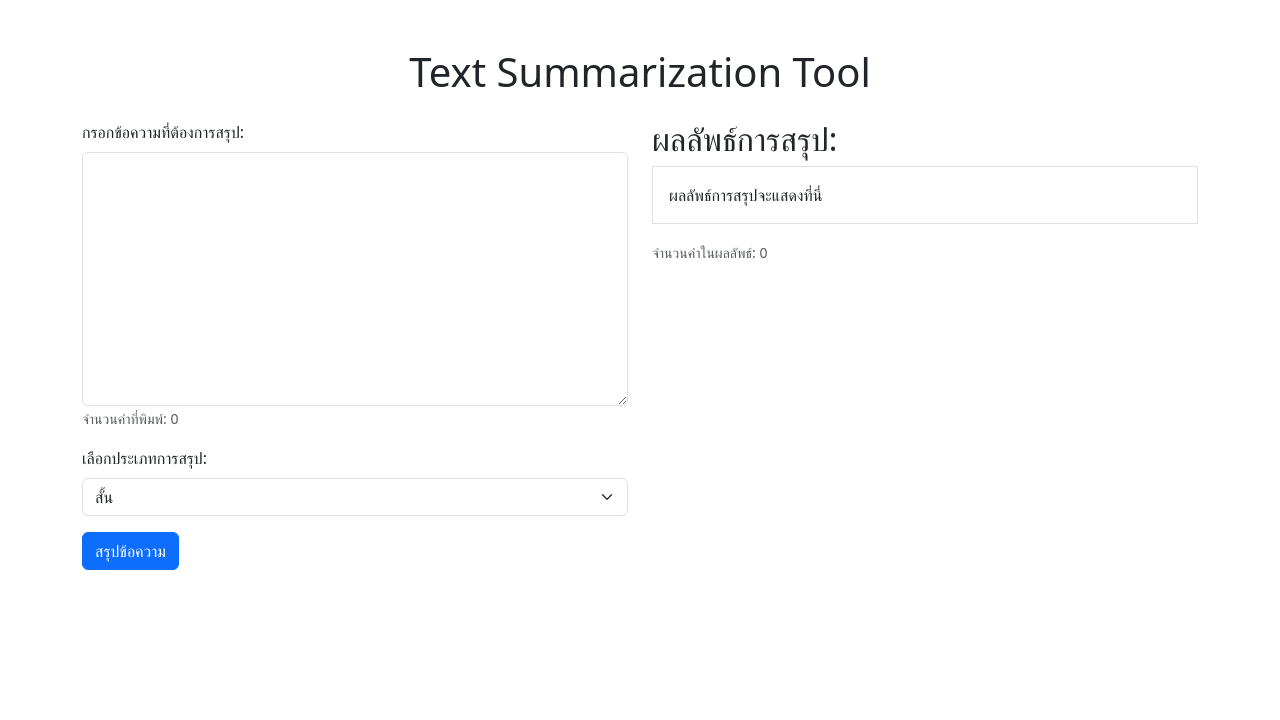
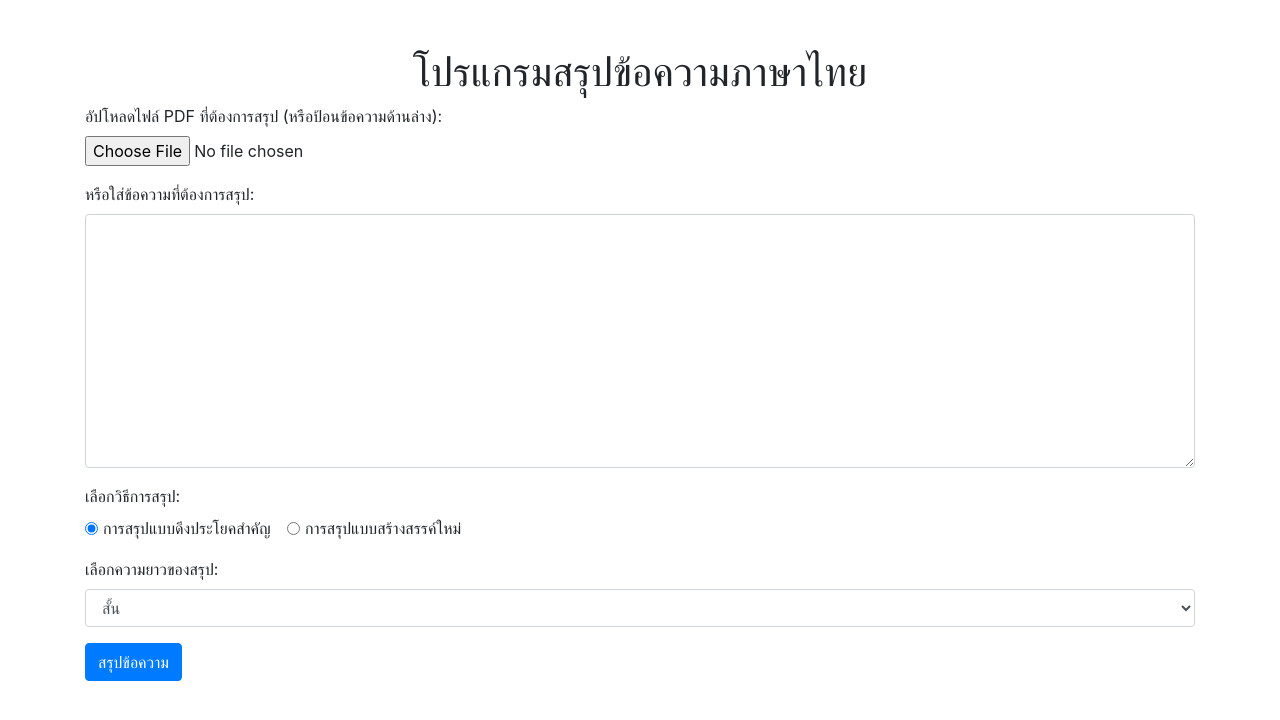
Before and after one commit to Fikei1151/Text-Summarization-app, a Flask app: page / in a window 1280 px wide. Shown: the top 720 px of the page. Run offline with Flask 3, Linux system fonts and the light colour scheme; some libraries are stand-ins or nearby versions.

Commit message:
susses summury

```diff
--- a/app.py
+++ b/app.py
@@ -1,69 +1,128 @@
 from flask import Flask, render_template, request
-from transformers import MT5ForConditionalGeneration, AutoTokenizer
-from torch import cuda
+from transformers import AutoTokenizer, AutoModelForSeq2SeqLM
+from pythainlp.tokenize import sent_tokenize, word_tokenize
+import torch
+import networkx as nx
+from sklearn.feature_extraction.text import TfidfVectorizer
+import numpy as np
+import os
+from werkzeug.utils import secure_filename
+UPLOAD_FOLDER = 'uploads'
+ALLOWED_EXTENSIONS = {'pdf'}
 
 app = Flask(__name__)
+app.config['UPLOAD_FOLDER'] = UPLOAD_FOLDER
+# โหลดโมเดลสำหรับ Abstractive Summarization
+abstractive_model_name = "csebuetnlp/mT5_multilingual_XLSum"
+tokenizer = AutoTokenizer.from_pretrained(abstractive_model_name)
+model = AutoModelForSeq2SeqLM.from_pretrained(abstractive_model_name)
 
-# ตรวจสอบว่า GPU ใช้งานได้หรือไม่
-device = "cuda" if cuda.is_available() else "cpu"
 
-# โหลด tokenizer และโมเดลจาก Hugging Face โดยตรง
-tokenizer = AutoTokenizer.from_pretrained("csebuetnlp/mT5_multilingual_XLSum")
-model = MT5ForConditionalGeneration.from_pretrained("csebuetnlp/mT5_multilingual_XLSum").to(device)
+def allowed_file(filename):
+    return '.' in filename and filename.rsplit('.', 1)[1].lower() in ALLOWED_EXTENSIONS
 
-# ฟังก์ชันสำหรับสรุปข้อความ
-def summarize_text(sentence, length_type="short"):
-    # ตั้งค่าพารามิเตอร์สำหรับการสรุป
-    if length_type == "short":
-        min_length = 10
+def extract_text_from_pdf(filepath):
+    import fitz  # pymupdf
+    text = ""
+    with fitz.open(filepath) as doc:
+        for page in doc:
+            text += page.get_text()
+    return text
+
+def extractive_summarization(text, length_option):
+    # แบ่งข้อความเป็นประโยค
+    sentences = sent_tokenize(text)
+    if len(sentences) == 0:
+        return "ไม่สามารถสรุปเนื้อหาได้"
+
+    # สร้างเวกเตอร์ TF-IDF
+    vectorizer = TfidfVectorizer(tokenizer=word_tokenize, token_pattern=None)
+    tfidf_matrix = vectorizer.fit_transform(sentences)
+
+    # คำนวณความคล้ายคลึงกันของประโยค
+    similarity_matrix = (tfidf_matrix * tfidf_matrix.T).toarray()
+
+    # สร้างกราฟ
+    nx_graph = nx.from_numpy_array(similarity_matrix)
+    scores = nx.pagerank(nx_graph)
+
+    # จัดอันดับประโยคตามคะแนน
+    ranked_sentences = sorted(((scores[i], s) for i, s in enumerate(sentences)), reverse=True)
+
+    # กำหนดความยาวสรุป
+    if length_option == 'short':
+        num_sentences = max(1, int(len(sentences) * 0.2))
+    elif length_option == 'medium':
+        num_sentences = max(1, int(len(sentences) * 0.5))
+    else:  # long
+        num_sentences = max(1, int(len(sentences) * 0.8))
+
+    # เลือกประโยคที่สำคัญที่สุด
+    summary_sentences = [s for _, s in ranked_sentences[:num_sentences]]
+    summary = ' '.join(summary_sentences)
+    return summary
+
+def abstractive_summarization(text, length_option):
+    # กำหนดความยาวสรุป
+    if length_option == 'short':
         max_length = 50
-    elif length_type == "medium":
+        min_length = 25
+    elif length_option == 'medium':
+        max_length = 100
         min_length = 50
-        max_length = 100
-    elif length_type == "long":
+    else:  # long
+        max_length = 200
         min_length = 100
-        max_length = 150
-    else:
-        raise ValueError("Invalid length_type. Choose from 'short', 'medium', or 'long'.")
 
-    # แปลงข้อความให้เป็น input tensor
-    inputs = tokenizer(sentence, return_tensors="pt").input_ids.to(device)
+    # เตรียมข้อมูลสำหรับโมเดล
+    input_ids = tokenizer.encode(text, return_tensors="pt", truncation=True)
 
-    # ทำการทำนายผล โดยกำหนดพารามิเตอร์เพิ่มเติมเพื่อลดความซ้ำซ้อน
-    outputs = model.generate(
-        inputs,
+    # ตรวจสอบว่ามีการใช้ GPU หรือไม่
+    device = torch.device('cuda' if torch.cuda.is_available() else 'cpu')
+    model.to(device)
+    input_ids = input_ids.to(device)
+
+    # สร้างสรุป
+    summary_ids = model.generate(
+        input_ids,
         max_length=max_length,
         min_length=min_length,
-        num_beams=3,               # ลดจำนวน beams เพื่อลดความซ้ำซ้อน
-        early_stopping=True,        # หยุดเมื่อโมเดลคิดว่าได้คำตอบที่สมเหตุสมผล
-        no_repeat_ngram_size=3,     # ป้องกันการซ้ำของ n-grams
-        length_penalty=1.5,         # ปรับให้ผลลัพธ์มีความยาวสมเหตุสมผล
-        repetition_penalty=2.5,     # เพิ่มบทลงโทษสำหรับการทำนายคำซ้ำ
-        top_p=0.92,                 # ใช้ nucleus sampling เพื่อเลือกคำที่ดีที่สุด
-        top_k=50,                   # จำกัดการเลือกคำที่อยู่ใน top 50
-        temperature=0.7             # ลดความแปรปรวนของการทำนาย
+        length_penalty=2.0,
+        num_beams=4,
+        early_stopping=True
     )
+    summary = tokenizer.decode(summary_ids[0], skip_special_tokens=True)
+    return summary
 
-    # ถอดรหัสผลลัพธ์ที่ได้
-    prediction = tokenizer.decode(outputs[0], skip_special_tokens=True, clean_up_tokenization_spaces=False)
+@app.route('/', methods=['GET', 'POST'])
+def index():
+    if request.method == 'POST':
+        if 'file' in request.files and request.files['file'].filename != '':
+            file = request.files['file']
+            if file and allowed_file(file.filename):
+                filename = secure_filename(file.filename)
+                filepath = os.path.join(app.config['UPLOAD_FOLDER'], filename)
+                file.save(filepath)
+                # ดึงข้อความจากไฟล์ PDF
+                text = extract_text_from_pdf(filepath)
+                # ลบไฟล์ PDF หลังจากใช้งานเสร็จ
+                os.remove(filepath)
+            else:
+                return "ไฟล์ไม่ถูกต้องหรือไม่ได้รับอนุญาต"
+        else:
+            text = request.form['text']
 
+        method = request.form['method']
+        length = request.form['length']
 
-    return prediction
+        if method == 'extractive':
+            summary = extractive_summarization(text, length)
+        else:
+            summary = abstractive_summarization(text, length)
 
-# หน้าแรกที่มีฟอร์มให้ผู้ใช้กรอกข้อความ
-@app.route("/", methods=["GET", "POST"])
-def index():
-    if request.method == "POST":
-        # รับค่าจากฟอร์ม
-        text = request.form["text"]
-        summary_type = request.form["summary_type"]
+        return render_template('result.html', summary=summary, original_text=text)
 
-        # สรุปข้อความ
-        summary = summarize_text(text, summary_type)
+    return render_template('index.html')
 
-        return render_template("index.html", summary=summary, text=text, summary_type=summary_type)
-
-    return render_template("index.html", summary=None)
-
-if __name__ == "__main__":
-    app.run(debug=True,port=5001)
+if __name__ == '__main__':
+    app.run(host='0.0.0.0', port=8000)
--- a/templates/index.html
+++ b/templates/index.html
@@ -1,82 +1,47 @@
 <!DOCTYPE html>
-<html lang="en">
+<html lang="th">
 <head>
     <meta charset="UTF-8">
-    <meta name="viewport" content="width=device-width, initial-scale=1.0">
-    <title>Text Summarization Tool</title>
-    <!-- ลิงค์ไปที่ Bootstrap CSS -->
-    <link href="https://cdn.jsdelivr.net/npm/bootstrap@5.3.0-alpha1/dist/css/bootstrap.min.css" rel="stylesheet">
+    <title>โปรแกรมสรุปข้อความภาษาไทย</title>
+    <!-- เพิ่ม Bootstrap CSS -->
+    <link rel="stylesheet" href="https://stackpath.bootstrapcdn.com/bootstrap/4.5.2/css/bootstrap.min.css">
 </head>
 <body>
     <div class="container mt-5">
-        <h1 class="text-center mb-4">Text Summarization Tool</h1>
-        <div class="row">
-            <!-- ฝั่งกรอกข้อความ (ซ้าย) -->
-            <div class="col-md-6">
-                <form id="summaryForm">
-                    <div class="mb-3">
-                        <label for="text" class="form-label">กรอกข้อความที่ต้องการสรุป:</label>
-                        <textarea id="text" name="text" class="form-control" rows="10" oninput="updateInputCount()"></textarea>
-                        <small class="text-muted">จำนวนคำที่พิมพ์: <span id="inputWordCount">0</span></small>
-                    </div>
-
-                    <div class="mb-3">
-                        <label for="summary_type" class="form-label">เลือกประเภทการสรุป:</label>
-                        <select id="summary_type" name="summary_type" class="form-select">
-                            <option value="short">สั้น</option>
-                            <option value="medium">กลาง</option>
-                            <option value="long">ยาว</option>
-                        </select>
-                    </div>
-
-                    <button type="button" class="btn btn-primary" onclick="generateSummary()">สรุปข้อความ</button>
-                </form>
+        <h1 class="text-center">โปรแกรมสรุปข้อความภาษาไทย</h1>
+        <form action="/" method="post" enctype="multipart/form-data">
+            <div class="form-group">
+                <label for="file">อัปโหลดไฟล์ PDF ที่ต้องการสรุป (หรือป้อนข้อความด้านล่าง):</label>
+                <input type="file" name="file" id="file" class="form-control-file">
             </div>
-
-            <!-- ฝั่งผลลัพธ์ (ขวา) -->
-            <div class="col-md-6">
-                <h2>ผลลัพธ์การสรุป:</h2>
-                <p class="border p-3" id="summaryText">ผลลัพธ์การสรุปจะแสดงที่นี่</p>
-                <small class="text-muted">จำนวนคำในผลลัพธ์: <span id="outputWordCount">0</span></small>
+            <div class="form-group">
+                <label for="text">หรือใส่ข้อความที่ต้องการสรุป:</label>
+                <textarea name="text" id="text" rows="10" class="form-control"></textarea>
             </div>
-        </div>
+            <div class="form-group">
+                <label>เลือกวิธีการสรุป:</label><br>
+                <div class="form-check form-check-inline">
+                    <input type="radio" id="extractive" name="method" value="extractive" class="form-check-input" checked>
+                    <label for="extractive" class="form-check-label">การสรุปแบบดึงประโยคสำคัญ</label>
+                </div>
+                <div class="form-check form-check-inline">
+                    <input type="radio" id="abstractive" name="method" value="abstractive" class="form-check-input">
+                    <label for="abstractive" class="form-check-label">การสรุปแบบสร้างสรรค์ใหม่</label>
+                </div>
+            </div>
+            <div class="form-group">
+                <label for="length">เลือกความยาวของสรุป:</label>
+                <select name="length" id="length" class="form-control">
+                    <option value="short">สั้น</option>
+                    <option value="medium">กลาง</option>
+                    <option value="long">ยาว</option>
+                </select>
+            </div>
+            <button type="submit" class="btn btn-primary">สรุปข้อความ</button>
+        </form>
     </div>
-
-    <!-- ลิงค์ไปที่ Bootstrap JavaScript -->
-    <script src="https://cdn.jsdelivr.net/npm/bootstrap@5.3.0-alpha1/dist/js/bootstrap.bundle.min.js"></script>
-
-    <!-- JavaScript เพื่อคำนวณจำนวนคำและสรุปข้อความ -->
-    <script>
-        function updateInputCount() {
-            const inputText = document.getElementById("text").value;
-            const wordCount = inputText.trim().split(/\s+/).filter(word => word.length > 0).length;
-            document.getElementById("inputWordCount").innerText = wordCount;
-        }
-
-        function updateOutputCount() {
-            const outputText = document.getElementById("summaryText").innerText;
-            const wordCount = outputText.trim().split(/\s+/).filter(word => word.length > 0).length;
-            document.getElementById("outputWordCount").innerText = wordCount;
-        }
-
-        function generateSummary() {
-            const text = document.getElementById("text").value;
-            const summaryType = document.getElementById("summary_type").value;
-
-            let summary = "";
-
-            if (summaryType === "short") {
-                summary = text.slice(0, 50) + "..."; // ตัวอย่างสรุปแบบสั้น
-            } else if (summaryType === "medium") {
-                summary = text.slice(0, 100) + "..."; // ตัวอย่างสรุปแบบกลาง
-            } else if (summaryType === "long") {
-                summary = text.slice(0, 150) + "..."; // ตัวอย่างสรุปแบบยาว
-            }
-
-            // แสดงผลลัพธ์การสรุป
-            document.getElementById("summaryText").innerText = summary;
-            updateOutputCount(); // อัปเดตจำนวนคำในผลลัพธ์
-        }
-    </script>
+    <!-- เพิ่ม Bootstrap JS และ dependencies -->
+    <script src="https://code.jquery.com/jquery-3.5.1.slim.min.js"></script>
+    <script src="https://cdn.jsdelivr.net/npm/bootstrap@4.5.2/dist/js/bootstrap.bundle.min.js"></script>
 </body>
 </html>
```
Also changed, not shown: docker-compose.yml (added, +11 -0 lines), requirements.txt (+61 -1 lines), static/css/styles.css (added, +11 -0 lines), templates/result.html (added, +36 -0 lines), 1 other file.
